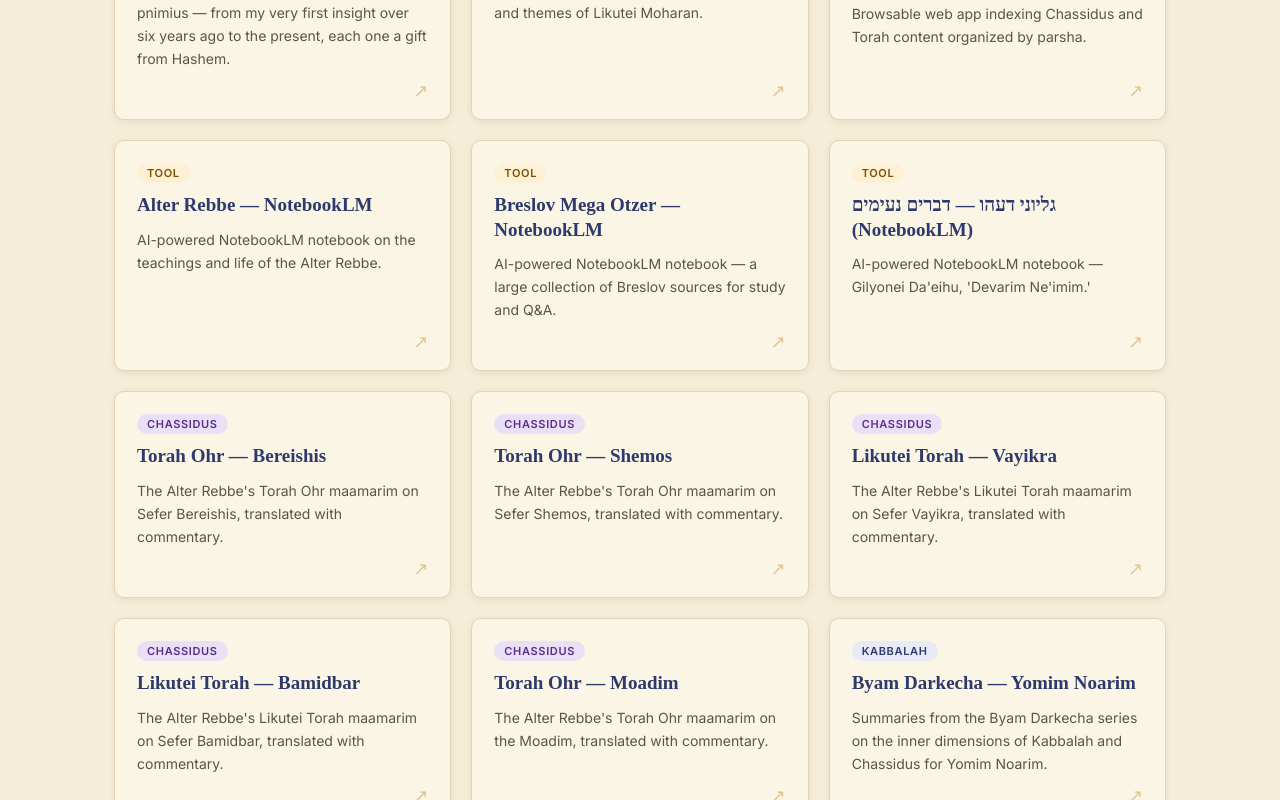
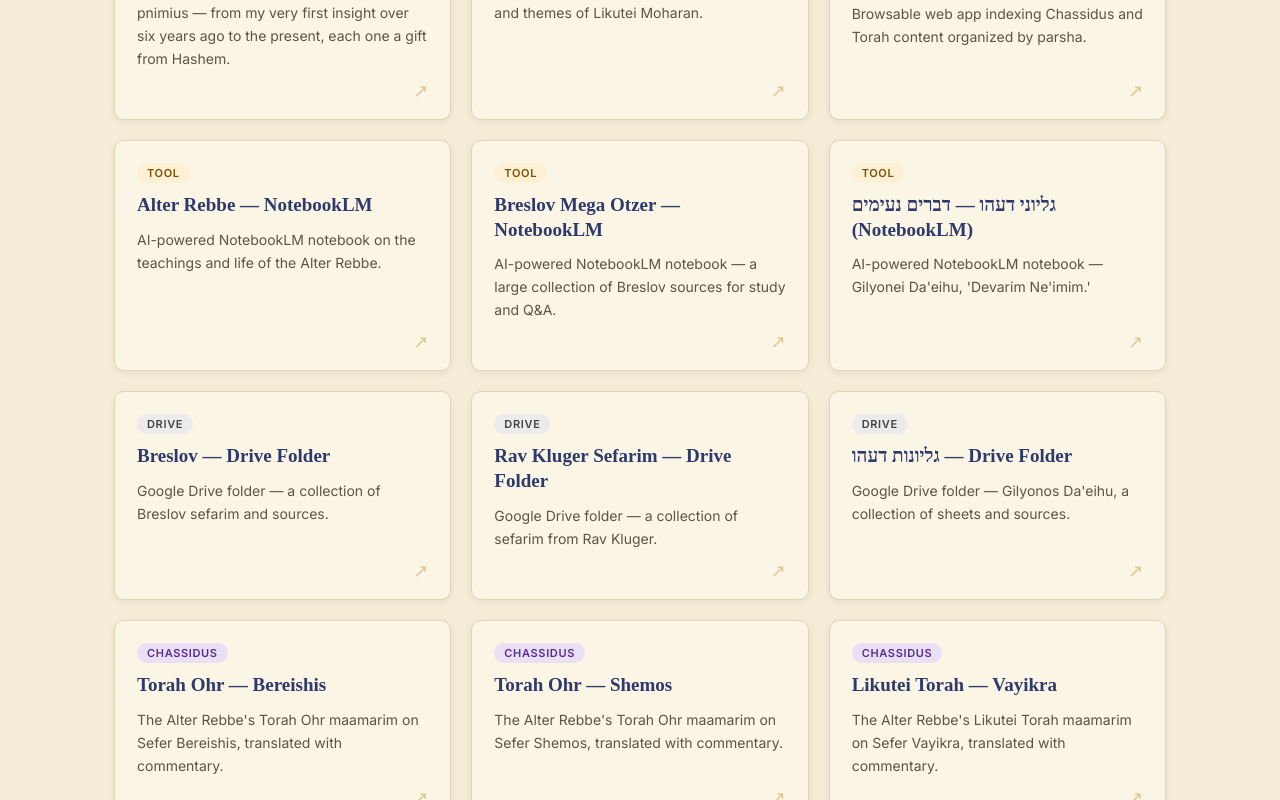
Before and after one commit to jacobboim/bakol-mikol-kol, a React (Vite) app: page / in a window 1280 px wide. Shown: the part 545-1345 px from the top of the page. Built offline with nearby package versions, Linux system fonts and the light colour scheme; a web font is replaced by a local one.

Commit message:
pr updateS

```diff
--- a/src/data.js
+++ b/src/data.js
@@ -1,7 +1,7 @@
 // ─────────────────────────────────────────────────────────────────────────────
 //  ADD / EDIT YOUR LINKS HERE
 //  Each entry: { id, title, description, category, url }
-//  Categories: "Chassidus" | "Parsha" | "Kabbalah" | "Tool" | "Site" | "Other"
+//  Categories: "Chassidus" | "Parsha" | "Kabbalah" | "Tool" | "Drive" | "Site" | "Other"
 // ─────────────────────────────────────────────────────────────────────────────
 
 export const CATEGORIES = [
@@ -10,6 +10,7 @@
   "Parsha",
   "Kabbalah",
   "Tool",
+  "Drive",
   "Site",
   "Other",
 ];
@@ -65,6 +66,30 @@
   },
   {
     id: 7,
+    title: "Breslov — Drive Folder",
+    description:
+      "Google Drive folder — a collection of Breslov sefarim and sources.",
+    category: "Drive",
+    url: "https://drive.google.com/drive/folders/1PCsZajRwPKMAdOJb3j6e-2ZSXOZxDLnh",
+  },
+  {
+    id: 8,
+    title: "Rav Kluger Sefarim — Drive Folder",
+    description:
+      "Google Drive folder — a collection of sefarim from Rav Kluger.",
+    category: "Drive",
+    url: "https://drive.google.com/drive/folders/1UXl-Gj5k5-coIK3LSE6mZdhpG8-XEKjh",
+  },
+  {
+    id: 9,
+    title: "גליונות דעהו — Drive Folder",
+    description:
+      "Google Drive folder — Gilyonos Da'eihu, a collection of sheets and sources.",
+    category: "Drive",
+    url: "https://drive.google.com/drive/folders/1NrnUPki7AGVZq3Uk9nba_EO_WdkxZp01",
+  },
+  {
+    id: 10,
     title: "Torah Ohr — Bereishis",
     description:
       "The Alter Rebbe's Torah Ohr maamarim on Sefer Bereishis, translated with commentary.",
@@ -72,7 +97,7 @@
     url: "https://docs.google.com/document/d/1JKAc_TiBS674v-ADxCKgGdS7_JJDXmWjvYMViz0D8-A/edit",
   },
   {
-    id: 8,
+    id: 11,
     title: "Torah Ohr — Shemos",
     description:
       "The Alter Rebbe's Torah Ohr maamarim on Sefer Shemos, translated with commentary.",
@@ -80,7 +105,7 @@
     url: "https://docs.google.com/document/d/1in_D40-ntl7OfCsOgL_8z2XYxfyGygESO2c8rINMvXg/edit",
   },
   {
-    id: 9,
+    id: 12,
     title: "Likutei Torah — Vayikra",
     description:
       "The Alter Rebbe's Likutei Torah maamarim on Sefer Vayikra, translated with commentary.",
@@ -88,7 +113,7 @@
     url: "https://docs.google.com/document/d/1S86-gOulzJL6zukOsgr1UIxtwj8XKALLk8mCYRVPDGI/edit",
   },
   {
-    id: 10,
+    id: 13,
     title: "Likutei Torah — Bamidbar",
     description:
       "The Alter Rebbe's Likutei Torah maamarim on Sefer Bamidbar, translated with commentary.",
@@ -96,7 +121,7 @@
     url: "https://docs.google.com/document/d/15KvTzZNY7g4zFbjKU1lyErW_zBwxegf2kVtSEUfVPZY/edit",
   },
   {
-    id: 11,
+    id: 14,
     title: "Torah Ohr — Moadim",
     description:
       "The Alter Rebbe's Torah Ohr maamarim on the Moadim, translated with commentary.",
@@ -104,7 +129,7 @@
     url: "https://docs.google.com/document/d/1KhQlr4QT7QMk-XJTnMILhKlj1n8VlFJsh_oufHk8QDQ/edit",
   },
   {
-    id: 12,
+    id: 15,
     title: "Byam Darkecha — Yomim Noarim",
     description:
       "Summaries from the Byam Darkecha series on the inner dimensions of Kabbalah and Chassidus for Yomim Noarim.",
@@ -112,7 +137,7 @@
     url: "https://docs.google.com/document/d/1s6__Uf6jG9_AuL9K_Yrs3Qwy_txEpowQSn-kwzrYFKQ/edit",
   },
   {
-    id: 13,
+    id: 16,
     title: "בים דרכך — יסודות פנימיות הקבלה",
     description:
       "AI-assisted summary of the foundations of the inner dimensions of Kabbalah, from the Byam Darkecha series.",
@@ -120,7 +145,7 @@
     url: "https://docs.google.com/document/d/1dh1fumsJCTnw3F184xj3w7tE9dpTxsaW/edit",
   },
   {
-    id: 14,
+    id: 17,
     title: "Byam Darkecha — Purim (Sod)",
     description:
       "The hidden, sod-level dimension of Purim from the Byam Darkecha series.",
@@ -128,7 +153,7 @@
     url: "https://docs.google.com/document/d/1p_n-DbcRtH8WNnbIxknX7Es_djszaDHu8DP33gvy7yI/edit",
   },
   {
-    id: 15,
+    id: 18,
     title: "Byam Darkecha — Pesach (Sod)",
     description:
       "The hidden, sod-level dimension of Pesach from the Byam Darkecha series.",
@@ -136,7 +161,7 @@
     url: "https://docs.google.com/document/d/12O5YvZ0BDk3dzZYnJ4OYQaBb5iiOrXrGO26kbPl-6s8/edit",
   },
   {
-    id: 16,
+    id: 19,
     title: "Byam Darkecha — Chanuka (Shaar HaKavvanos)",
     description:
       "The kavvanot of Chanuka drawn from Shaar HaKavvanos, from the Byam Darkecha series.",
@@ -144,7 +169,7 @@
     url: "https://docs.google.com/document/d/1d8b4WpviOKVyfpdDwJdfZh6tIPiAydkmyNPtNcrkx80/edit",
   },
   {
-    id: 17,
+    id: 20,
     title: "Byam Darkecha — Purim (Pshat)",
     description:
       "The plain-level pshat dimension of Purim from the Byam Darkecha series.",
@@ -152,7 +177,7 @@
     url: "https://docs.google.com/document/d/1YGuZJbGeUCmUnc0_dipdmkZwpGvcGvfP5ytE_z2P2iM/edit",
   },
   {
-    id: 18,
+    id: 21,
     title: "Byam Darkecha — Dveikus",
     description:
       "Teachings on dveikus — cleaving to Hashem — from the Byam Darkecha series.",
@@ -160,7 +185,7 @@
     url: "https://docs.google.com/document/d/1sjg5cWW75zBNtoggDPu8OWqxKlGjvA5lT7l72eUuY1U/edit",
   },
   {
-    id: 19,
+    id: 22,
     title: "Imrei Bina / Kuntreisim — Mittler Rebbe",
     description:
       "Translated maamarim from the Mittler Rebbe's Imrei Bina and related kuntreisim.",
@@ -168,7 +193,7 @@
     url: "https://docs.google.com/document/d/1U_BzxBt6FI40BeshRO5nHOgCHU7vv-tYAiTsDKbsk3U/edit",
   },
   {
-    id: 20,
+    id: 23,
     title: "Rav Mottel — Tanya 1–34",
     description:
       "Rav Mottel's shiurim on Tanya, chapters 1 through 34, with explanation and summaries.",
@@ -176,7 +201,7 @@
     url: "https://docs.google.com/document/d/1riagnadhd9wc12rhvsTD7d3vIOjV8Ymam3WuZCGmHR0/edit",
   },
   {
-    id: 21,
+    id: 24,
     title: "Rav Mottel — Tanya 35–53",
     description:
       "Rav Mottel's shiurim on Tanya, chapters 35 through 53, with explanation and summaries.",
@@ -184,7 +209,7 @@
     url: "https://docs.google.com/document/d/1wTIR_zhtRmfZcaor74-leEhyLr7boowP4zCeL229Nns/edit",
   },
   {
-    id: 22,
+    id: 25,
     title: "Likutei Moharan — Chavrusa Summaries",
     description:
       "Chavrusa-style summaries of the torot of Rebbe Nachman's Likutei Moharan.",
@@ -192,7 +217,7 @@
     url: "https://docs.google.com/document/d/1l3vN4C5O1ZPhiHOYD-7exownp85PgV9ewW_4FmIfQJs/edit",
   },
   {
-    id: 23,
+    id: 26,
     title: "Shaarei Orah — Mittler Rebbe (Chanuka / Purim)",
     description:
       "The Mittler Rebbe's Shaarei Orah discourses on Chanuka and Purim.",
@@ -200,7 +225,7 @@
     url: "https://docs.google.com/document/d/1YJBmHDHxR4fUajiRoSWxDCNnMjQQ_PKZDMx7xiPCeP0/edit",
   },
   {
-    id: 24,
+    id: 27,
     title: "Derech Mitzvosecha Aleph",
     description:
       "Translation and summaries of the Tzemach Tzedek's Derech Mitzvosecha, part 1.",
@@ -208,7 +233,7 @@
     url: "https://docs.google.com/document/d/1fpOFo_ohRYqWjrjSXQYYRBIpiCeaZ2eUPxTyZnwQd0o/edit?tab=t.0",
   },
   {
-    id: 25,
+    id: 28,
     title: "Otzer HaMaggid — Introduction",
     description:
       "Introduction to the teachings of the Maggid of Mezritch, from the Otzer HaMaggid.",
@@ -216,7 +241,7 @@
     url: "https://docs.google.com/document/d/13bBoxCCGF2cCl0bfyRkVyiER6v2lviXCTcMrMvG7x4M/edit",
   },
   {
-    id: 26,
+    id: 29,
     title: "Daas HaTefillah",
     description:
       "Study of the inner meaning of tefillah — the knowledge and kavvanot of prayer.",
@@ -224,7 +249,7 @@
     url: "https://docs.google.com/document/d/1OenDvdxa7zpHQxYu6763h8AK0jAV-lVzVk99GTAIMII/edit",
   },
   {
-    id: 27,
+    id: 30,
     title: "Rav Mottel — Remazim Bereishis / Moadim",
     description:
       "Rav Mottel's remazim and insights on Sefer Bereishis and the Moadim.",
@@ -232,7 +257,7 @@
     url: "https://docs.google.com/document/d/15xubQ3C9LBFlM5KDSdW4xH6-Hywxs2zVXPtBU235Y9M/edit",
   },
   {
-    id: 28,
+    id: 31,
     title: "Rav Mottel — Remazim Vayikra–Devarim",
     description:
       "Rav Mottel's remazim and insights on Sefer Vayikra through Devarim.",
@@ -240,7 +265,7 @@
     url: "https://docs.google.com/document/d/1ojzwplgprOxBYnCClK1YyFhJuEiMJJzSs1Ffbs8_RYY/edit",
   },
   {
-    id: 29,
+    id: 32,
     title: "Alter Rebbe — Stories",
     description:
       "A collection of stories of the Alter Rebbe, founder of Chabad Chassidus.",
@@ -248,7 +273,7 @@
     url: "https://docs.google.com/document/d/1rH693E3eUpH6ZdVVGDYrv6oprPIgstceyRmppAbIOTw/edit",
   },
   {
-    id: 30,
+    id: 33,
     title: "Daas HaSefiros",
     description:
       "Study of the ten sefiros — their structure, meaning, and interrelationships.",
@@ -256,7 +281,7 @@
     url: "https://docs.google.com/document/d/1gdmXkvqXLTJOXnbARJnIfvxMRxV8IqdQi0Dk-E1BgvE/edit",
   },
   {
-    id: 31,
+    id: 34,
     title: "The Path of Yichudim",
     description:
       "A guide to the practice of yichudim — the mystical unifications of Kabbalah.",
```
